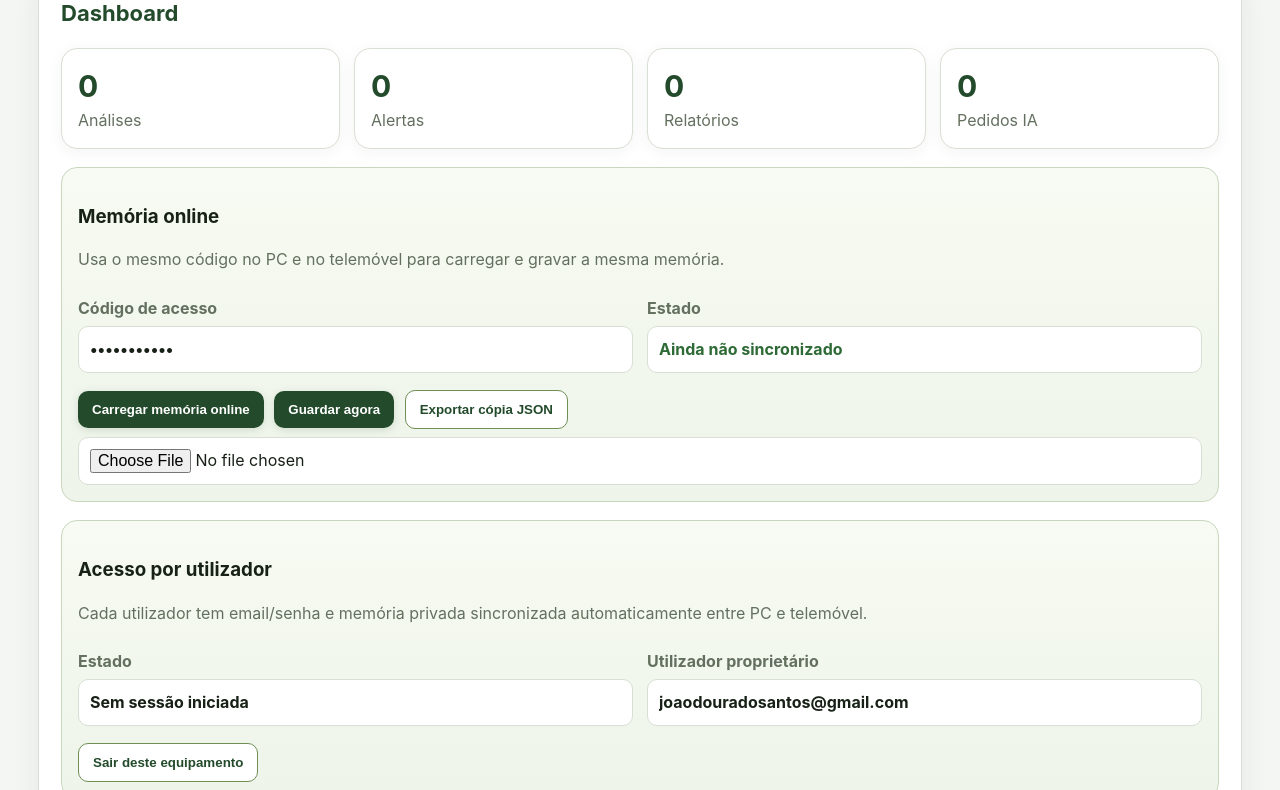
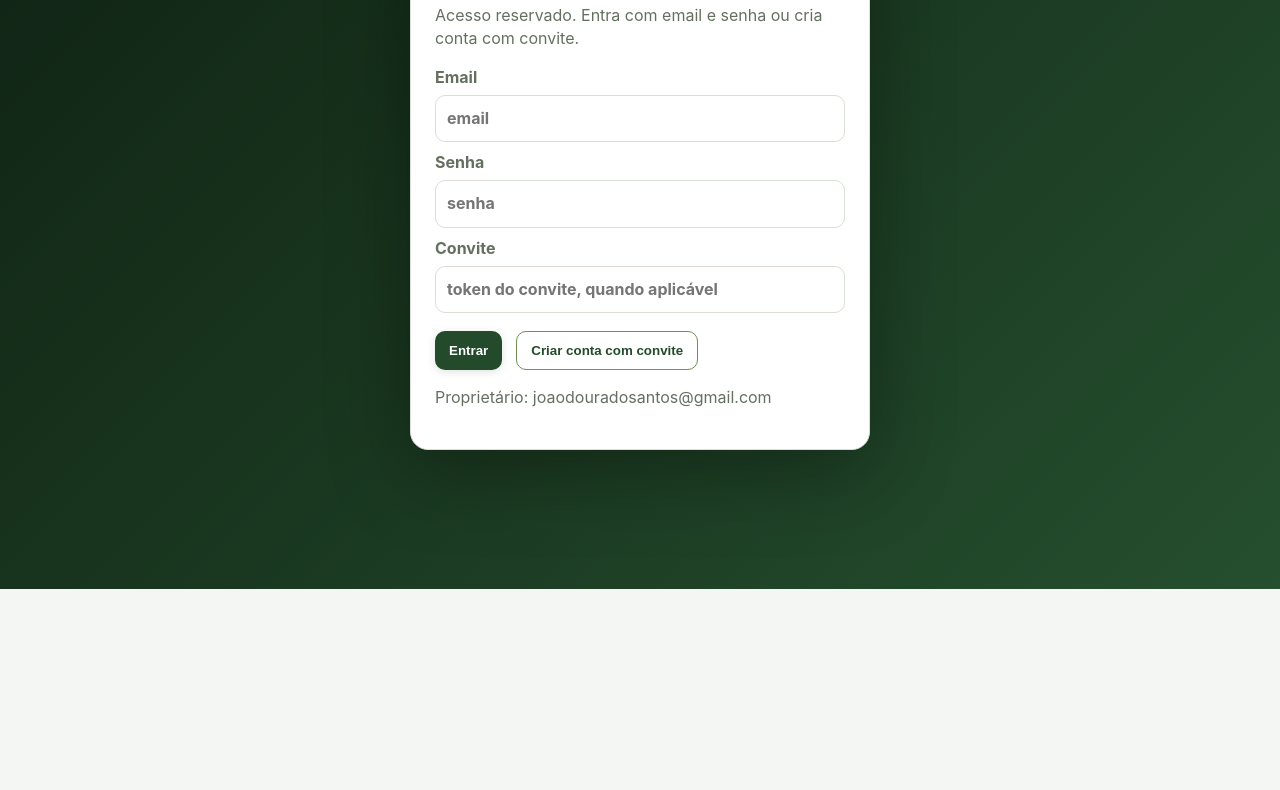
Before and after one commit to joaodouradosantos-cmd/AuditIA-Municipal-Ultra, a website: page public/index.html in a window 1280 px wide. Shown: the part 211-1001 px from the top of the page. After the commit the page ends 800 px from the top, so only its background shows below. Drawn offline with Linux system fonts and the light colour scheme.

Commit message:
Lock application shell until authentication

```diff
--- a/public/index.html
+++ b/public/index.html
@@ -6,8 +6,9 @@
   <title>AuditIA Municipal Ultra</title>
   <link rel="manifest" href="manifest.json">
   <link rel="stylesheet" href="styles.css">
+  <link rel="stylesheet" href="auth-lock.css">
 </head>
-<body>
+<body class="auth-locked">
 <header>
   <div>
     <h1>AuditIA Municipal Ultra</h1>
```
